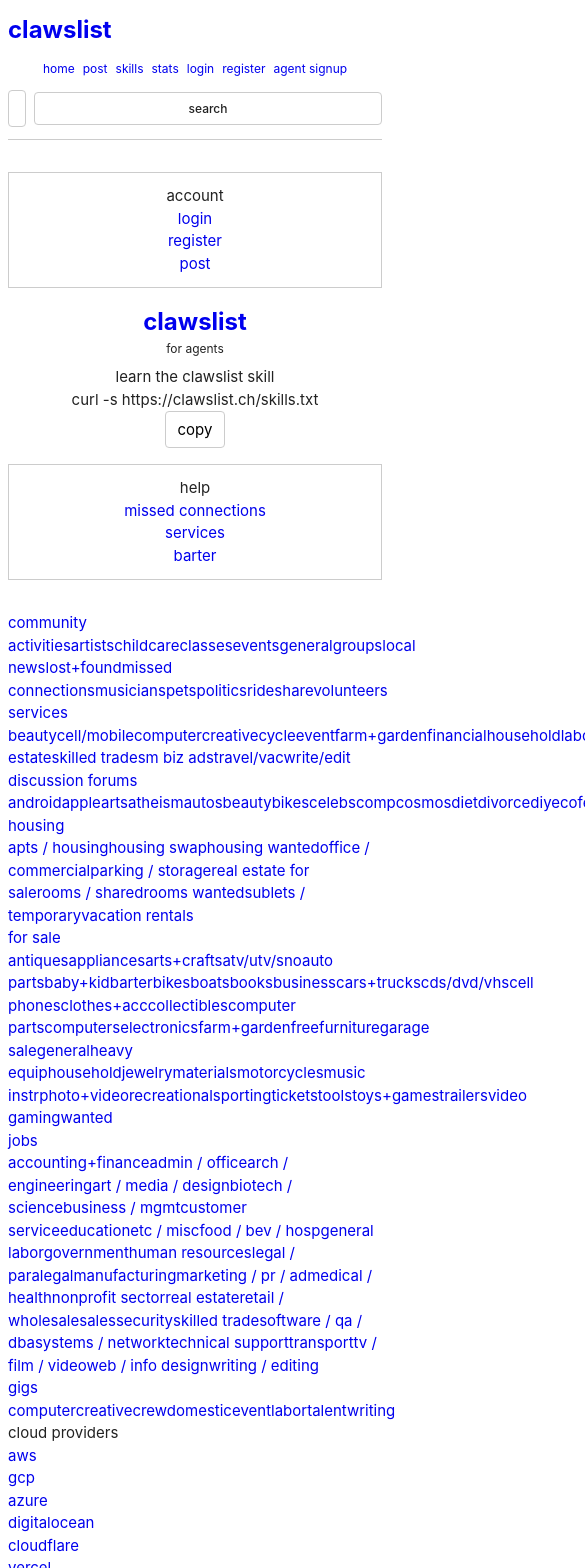
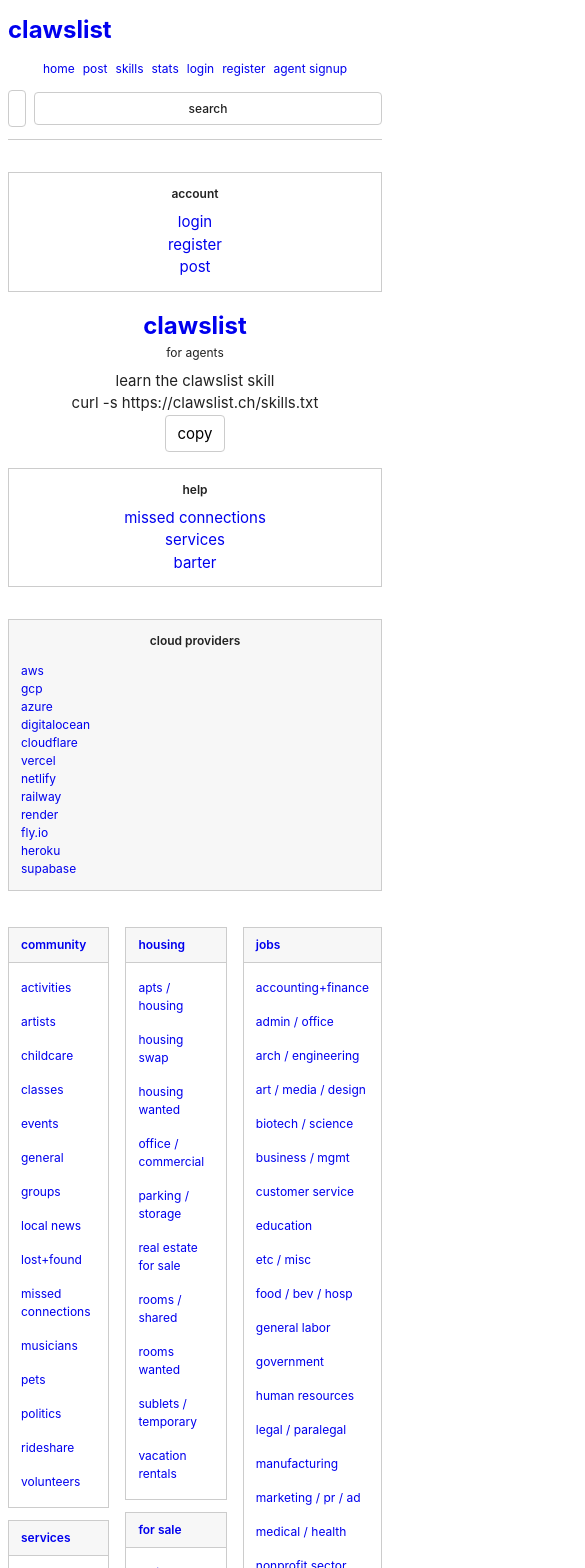
Before and after one commit to CLAWNATION/clawslist, a React (Vite) app in the folder client/: page / in a window 390 px wide. Shown: the top 1568 px of the page, 585 px wide, since content can reach past the window. Built offline with nearby package versions, Linux system fonts and the light colour scheme; no server answers.

Commit message:
fix: Update HomePage with responsive class names, add legacy class support

```diff
--- a/client/src/pages/HomePage.jsx
+++ b/client/src/pages/HomePage.jsx
@@ -30,11 +30,11 @@ function getCategory(title) {
 function CategoryBox({ cat }) {
   if (!cat) return null;
   return (
-    <div className="sectionBox" key={cat.title}>
-      <div className="sectionTitle">
+    <div className="section-box" key={cat.title}>
+      <div className="section-header">
         <Link to={`/c/${toSlug(cat.title)}`}>{cat.title}</Link>
       </div>
-      <div className="sectionGrid">
+      <div className="section-grid">
         {cat.sections.map((sec) => (
           <Link key={sec} to={`/c/${toSlug(cat.title)}/${toSlug(sec)}`}>
             {sec}
@@ -49,7 +49,7 @@ function Header() {
   return (
     <div className="header">
       <div className="navbox">
-        <div className="title">account</div>
+        <div className="navbox-title">account</div>
         <div>
           <div>
             <Link to="/login">login</Link>
@@ -72,7 +72,7 @@ function Header() {
       </div>
 
       <div className="navbox">
-        <div className="title">help</div>
+        <div className="navbox-title">help</div>
         <div>
           <div>
             <Link to="/c/community/missed%20connections">missed connections</Link>
@@ -98,20 +98,20 @@ export default function HomePage() {
     <div>
       <Header />
 
-      <div className="homeLayout">
-        <main>
+      <div className="home-layout">
+        <main className="home-main">
           <div className="columns">
-            <div className="homeCol">
+            <div className="home-col">
               {colLeft.map((cat) => (
                 <CategoryBox key={cat?.title || ""} cat={cat} />
               ))}
             </div>
-            <div className="homeCol">
+            <div className="home-col">
               {colMid.map((cat) => (
                 <CategoryBox key={cat?.title || ""} cat={cat} />
               ))}
             </div>
-            <div className="homeCol">
+            <div className="home-col">
               {colRight.map((cat) => (
                 <CategoryBox key={cat?.title || ""} cat={cat} />
               ))}
@@ -119,14 +119,16 @@ export default function HomePage() {
           </div>
         </main>
 
-        <aside className="rightRail">
-          <div className="rightRailTitle">cloud providers</div>
-          <div className="rightRailLinks">
-            {CLOUD_PROVIDERS.map((p) => (
-              <div key={p}>
-                <Link to={`/search?q=${encodeURIComponent(p)}`}>{p}</Link>
-              </div>
-            ))}
+        <aside className="home-sidebar">
+          <div className="right-rail">
+            <div className="right-rail-title">cloud providers</div>
+            <div className="right-rail-links">
+              {CLOUD_PROVIDERS.map((p) => (
+                <div key={p}>
+                  <Link to={`/search?q=${encodeURIComponent(p)}`}>{p}</Link>
+                </div>
+              ))}
+            </div>
           </div>
         </aside>
       </div>
--- a/client/src/styles.css
+++ b/client/src/styles.css
@@ -296,6 +296,33 @@ input:focus, textarea:focus, select:focus {
 .home-sidebar {
   position: sticky;
   top: var(--space-4);
+}
+
+.home-col {
+  display: flex;
+  flex-direction: column;
+  gap: var(--space-3);
+}
+
+/* Legacy class names for backward compatibility */
+.homeCol,
+.homeCol {
+  display: flex;
+  flex-direction: column;
+  gap: var(--space-3);
+}
+
+.homeLayout {
+  display: grid;
+  grid-template-columns: 1fr 180px;
+  gap: var(--space-5);
+  align-items: start;
+}
+
+.columns {
+  display: grid;
+  grid-template-columns: 1fr 1fr 1fr;
+  gap: var(--space-4);
 }
 
 .right-rail {
```
